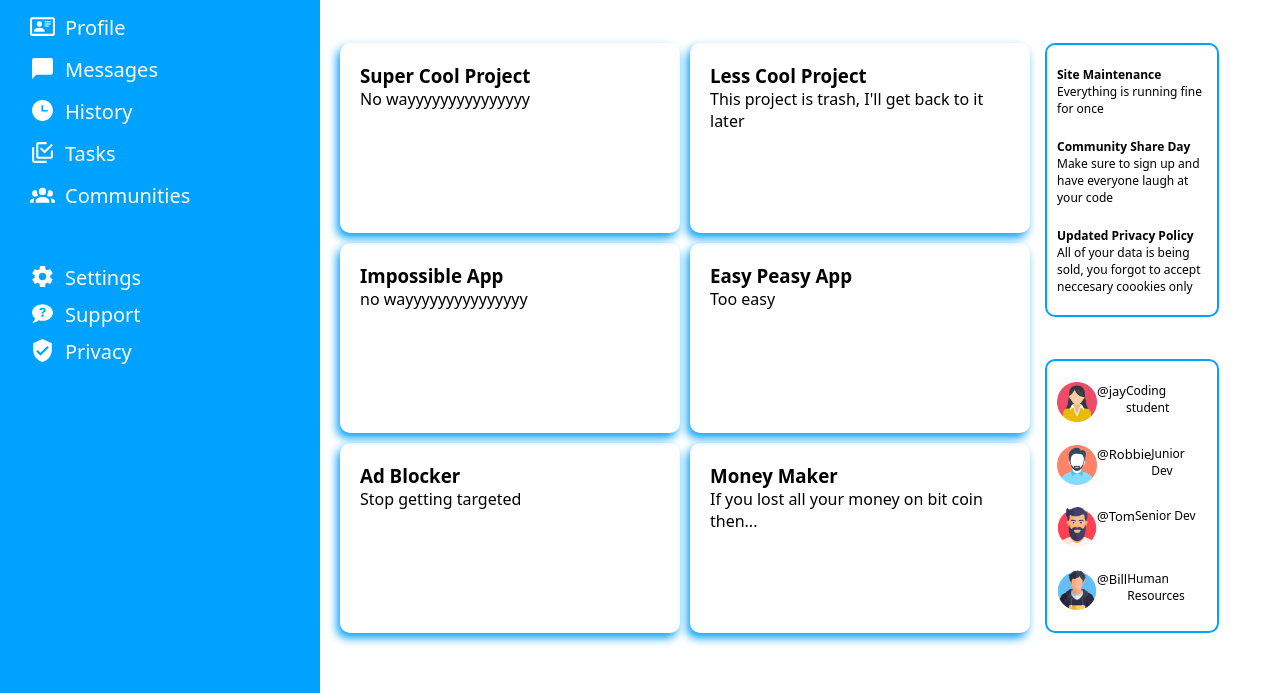
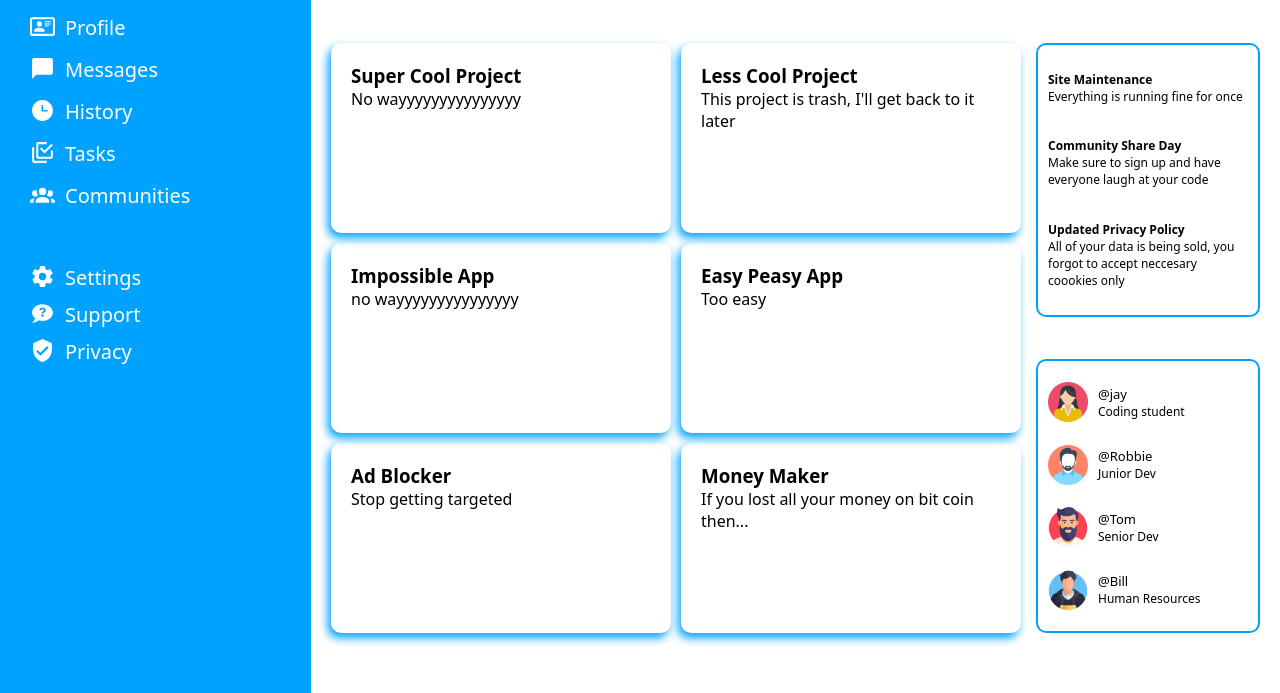
Before and after one commit to jayjvaughn/adminDashboard, a plain HTML site: page index.html in a window 1280 px wide. Shown: the part 125-818 px from the top of the page. Drawn offline with Linux system fonts and the light colour scheme.

Commit message:
finished bottom right card

```diff
--- a/index.html
+++ b/index.html
@@ -125,22 +125,26 @@
                 <div class="card3">
                     <div class="profile">
                         <img src="./assets/woman.png">
-                        <span>@jay</span>
-                        <div>Coding student</div>
+                        <div>
+                        <span>@jay</span><br>
+                        Coding student</div>
                     </div>
                     <div class="profile">
                         <img src="./assets/man.png">
-                        <span>@Robbie</span>
-                        <div>Junior Dev</div>
+                        <div>
+                        <span>@Robbie</span><br>
+                        Junior Dev</div>
                     </div>
                         <div class="profile">
                             <img src="./assets/man2.png">
-                            <span>@Tom</span>
-                            <div>Senior Dev</div>
+                            <div>
+                            <span>@Tom</span><br>
+                            Senior Dev</div>
                         </div>
                         <div class="profile">
                             <img src="./assets/boy.png">
-                            <span>@Bill</span>
+                            <div>
+                            <span>@Bill</span><br>
                             <div>Human Resources</div>
                         </div>
                 </div>
--- a/style.css
+++ b/style.css
@@ -142,7 +142,7 @@ button:hover{
 .content{
     grid-area: 2 / 2 / 2 / 2;
     display: grid;
-    grid-template-columns: 2fr 1fr;
+    grid-template-columns: 3fr 1fr;
     gap: 5px;
     margin-top: 40px;
     margin-bottom: 40px;
@@ -161,7 +161,7 @@ button:hover{
     box-shadow: -3px 5px 10px #00a2ff;
 }
 .card2{
-    width: 150px;
+    width: 200px;
     height: 250px;
     display: flex;
     flex-direction: column;
@@ -188,7 +188,7 @@ img[src="./assets/boy.png"]{
 }
 
 .card3{
-    width: 150px;
+    width: 200px;
     height: 250px;
     display: flex;
     flex-direction: column;
@@ -200,4 +200,6 @@ img[src="./assets/boy.png"]{
 }
 .profile{
     display: flex;
+    gap: 10px;
+    align-items: center;
 }
```
